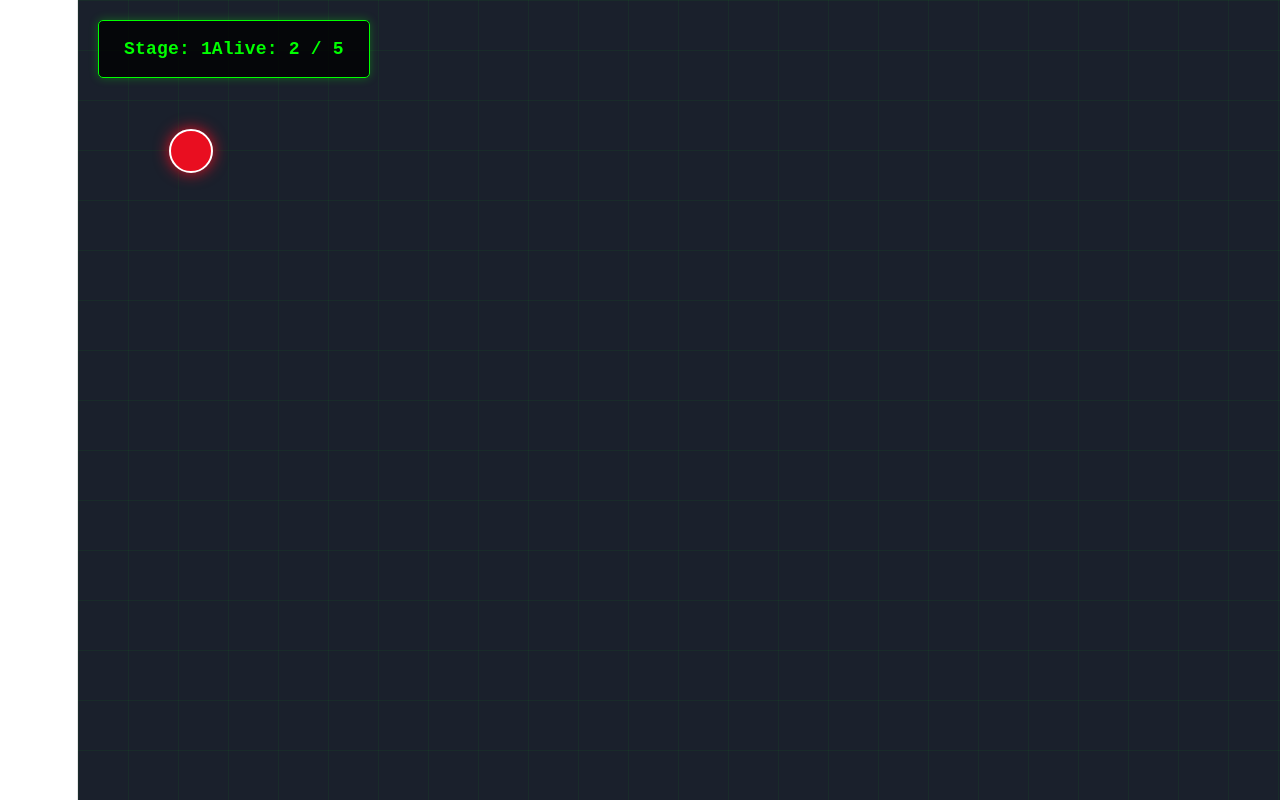
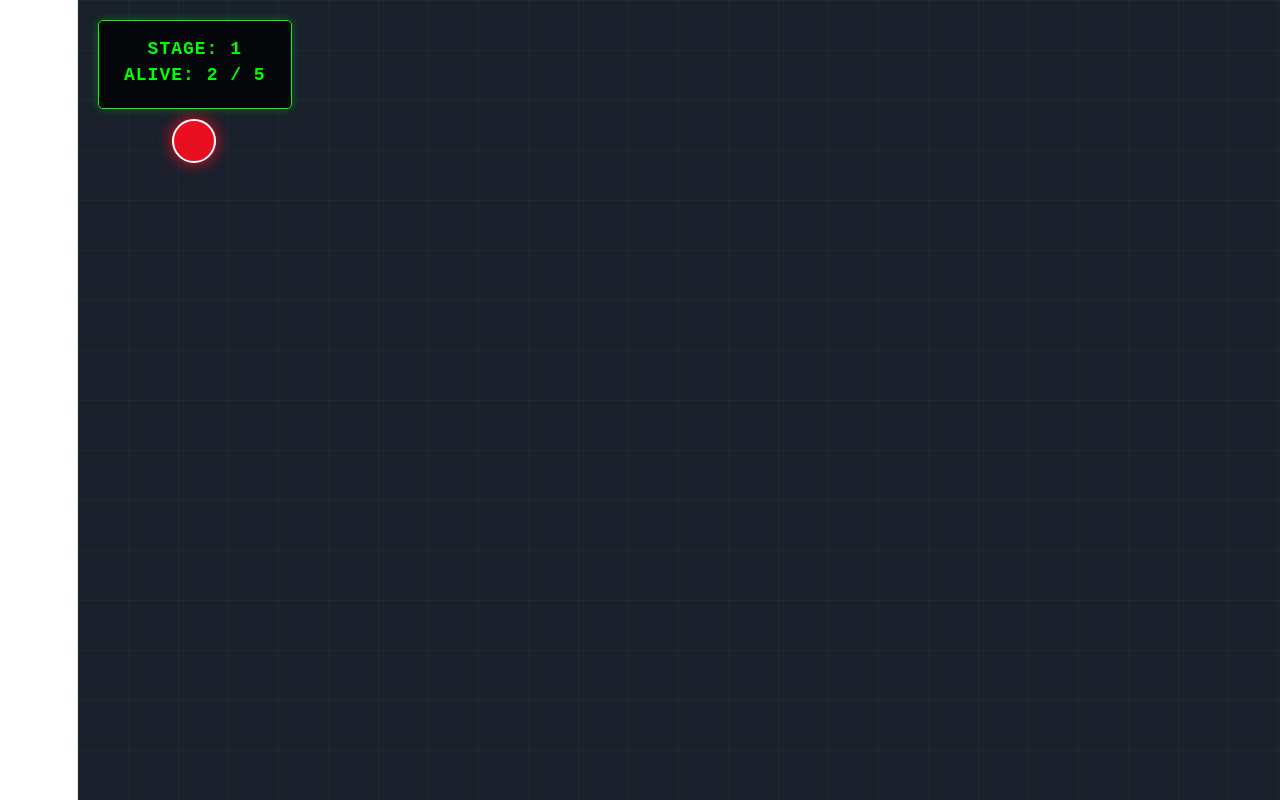
Before and after one commit to shlomo1839/Auv_Game-Project, a React app: page / in a window 1280 px wide. Both pictures are taken after a click on the button "Start Game". Shown: the top 800 px of the page. Built offline with nearby package versions, Linux system fonts and the light colour scheme; the HTML template or start-up script is replaced by a standard one.

Commit message:
some change

```diff
--- a/src/pages/GameScreen.jsx
+++ b/src/pages/GameScreen.jsx
@@ -3,40 +3,60 @@ import { Enemy } from '../Components/Enemy';
 import { useState, useEffect } from 'react';
 
 export const GameScreen = () => {
-    const { stage, enemiesAlive,  maxEnemies} = useGameStore();
+    const { stage, enemiesAlive,  maxEnemies, setScreen} = useGameStore();
     const [ enemyList, setEnemyList ] = useState([]);
 
     const removeEnemyFromList =(idToRemove) => {
         setEnemyList(prevList => prevList.filter(id => id !== idToRemove))
     };
 
+    useEffect(() => {
+        const currentSpawnRate = Math.max(500, 3000 - (stage * 400));
 
-
-    useEffect(() =>{
         const spawnInterval = setInterval(() => {
             setEnemyList(prevList => {
                 if (prevList.length >= maxEnemies) {
                     return prevList;
                 }
-                // create uniq id for all enemy by date
-                return [...prevList, Date.now()]
-            })
-        }, 2500)
-        return ()=>clearInterval(spawnInterval)
-    }, [maxEnemies])
+                return [...prevList, Date.now()];
+            });
+        }, currentSpawnRate);
+
+        return () => clearInterval(spawnInterval);
+    }, [maxEnemies, stage]);
+
+
+    useEffect(() => {
+        if (enemiesAlive >= maxEnemies) {
+            const lossTimer = setTimeout(() => {
+                if (useGameStore.getState().enemiesAlive >= maxEnemies) {
+                    alert(`Game Over! You reached Stage ${stage}`);
+                    setScreen('Menu');
+                }
+            }, 2000);
+
+            return () => clearTimeout(lossTimer);
+        }
+    }, [enemiesAlive, maxEnemies, stage, setScreen]);
 
 
     return (
         <div className='game-container'>
             <div className='hud'>
-                <span>Stage: {stage}</span>
-                <span>Alive: {enemiesAlive} / {maxEnemies}</span>
+
+                <div style={{ color: enemiesAlive >= maxEnemies - 1 ? 'red' : '#00ff00' }}>
+                    <span>Stage: {stage}</span>
+                    <br />
+                    <span>Alive: {enemiesAlive} / {maxEnemies}</span>
+                    {enemiesAlive >= maxEnemies && <strong> - DANGER!</strong>}
+                </div>
             </div>
+
             <div className='game-area'>
                 {enemyList.map(id => (
                     <Enemy key={id} id={id} onKill={removeEnemyFromList}/>
                 ))}
             </div>
         </div>
-    )
+    );
 }
```
